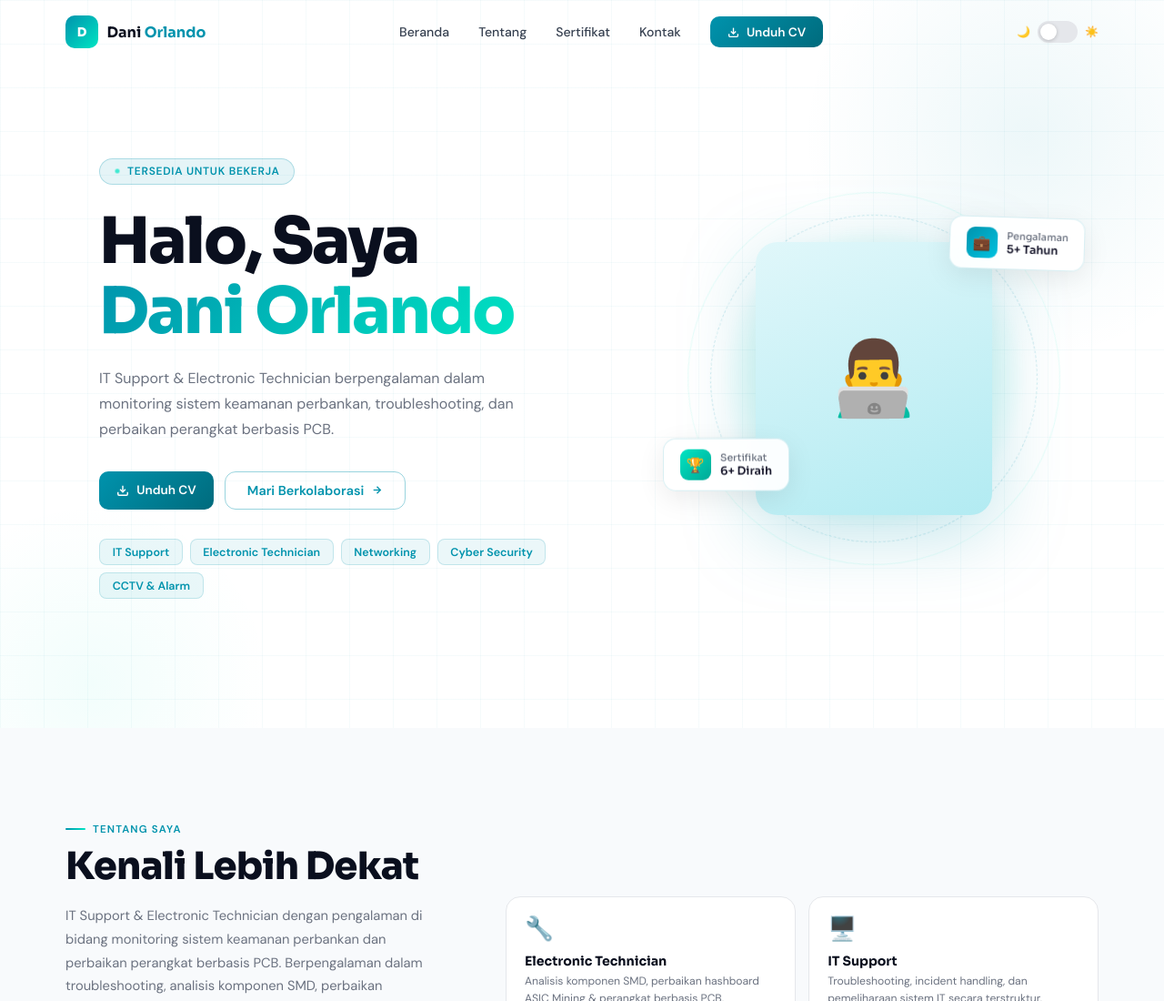
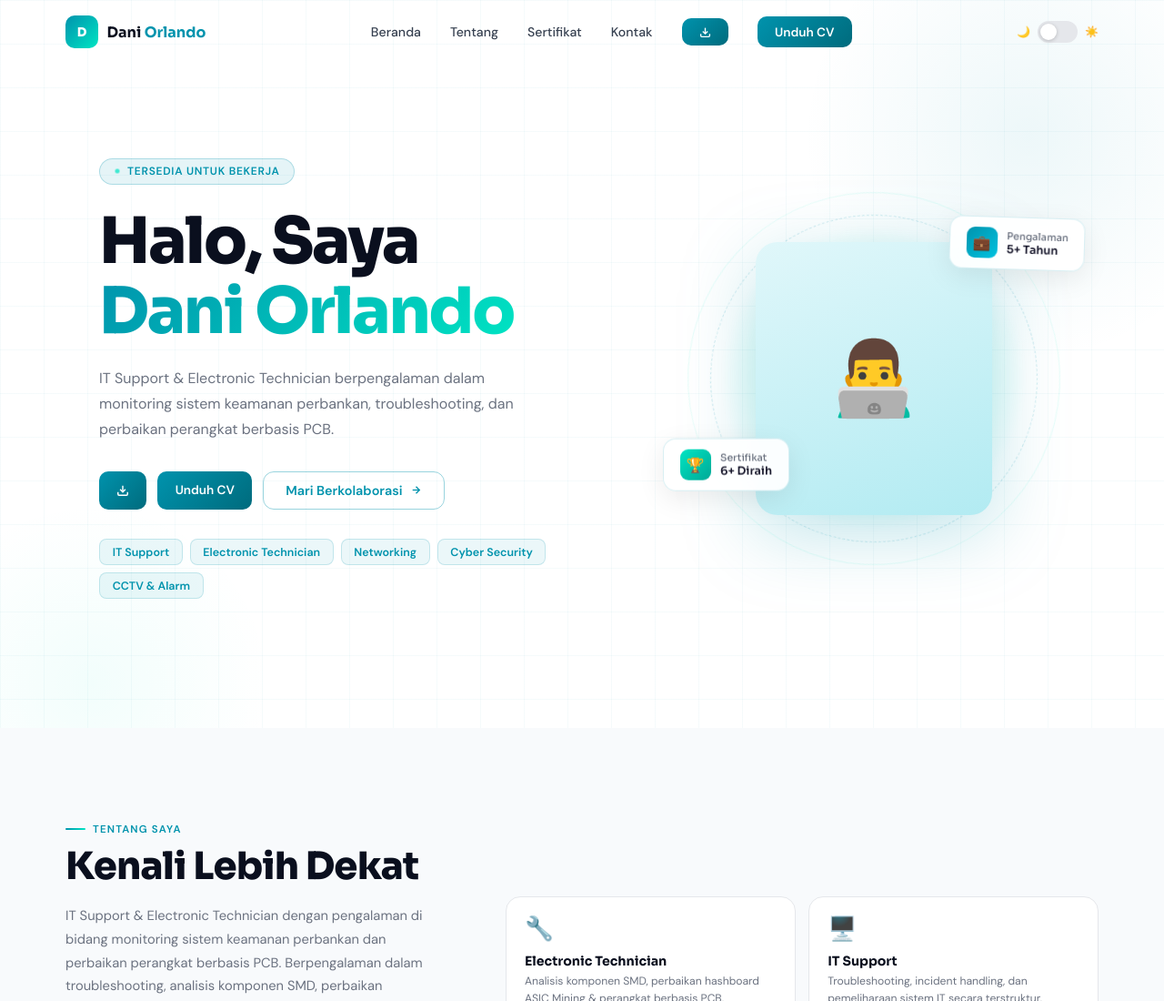
Before and after one commit to DaniOrlando8/daniorlando8.github.io, a website: page index.html in a window 1280 px wide. Shown: the top 1100 px of the page at 91% size. Drawn offline with Linux system fonts and the light colour scheme.

Commit message:
Update index.html

```diff
--- a/index.html
+++ b/index.html
@@ -1267,7 +1267,7 @@
           <a href="#about" class="nav-link">Tentang</a>
           <a href="#blog" class="nav-link">Sertifikat</a>
           <a href="#contact" class="nav-link">Kontak</a>
-          <a href="#" class="btn-primary">
+          <a href="https://wa.me/6285171115183/" class="btn-primary">
             <svg
               width="13"
               height="13"
@@ -1280,7 +1280,13 @@
               <polyline points="7 10 12 15 17 10" />
               <line x1="12" y1="15" x2="12" y2="3" />
             </svg>
-            Unduh CV
+            <a
+              href="https://drive.google.com/file/d/1DuVlI39P0oAi85hA9TSmUI6Sce3hhG6H/view?usp=drive_link"
+              target="_blank"
+              class="btn-primary"
+            >
+              Unduh CV
+            </a>
           </a>
         </nav>
         <div class="toggle-wrap">
@@ -1313,7 +1319,7 @@
               perangkat berbasis PCB.
             </p>
             <div class="hero-btns fu d3">
-              <a href="#" class="btn-primary">
+              <a href="https://wa.me/6285171115183/" class="btn-primary">
                 <svg
                   width="14"
                   height="14"
@@ -1326,7 +1332,13 @@
                   <polyline points="7 10 12 15 17 10" />
                   <line x1="12" y1="15" x2="12" y2="3" />
                 </svg>
-                Unduh CV
+                <a
+                  href="https://drive.google.com/file/d/1DuVlI39P0oAi85hA9TSmUI6Sce3hhG6H/view?usp=drive_link"
+                  target="_blank"
+                  class="btn-primary"
+                >
+                  Unduh CV
+                </a>
               </a>
               <a href="#contact" class="btn-outline">
                 Mari Berkolaborasi
@@ -1418,7 +1430,7 @@
             <div class="social-label">Temukan Saya Di</div>
             <div class="social-row">
               <a
-                href="https://www.instagram.com/daniorlando_8/"
+                href="https://www.instagram.com/daniorlando_70/"
                 target="_blank"
                 class="social-btn"
                 title="Instagram"
@@ -1722,7 +1734,7 @@
               <div class="info-icon">📱</div>
               <div>
                 <div class="info-label">WhatsApp</div>
-                <a href="#" class="info-val">0851-7111-5183</a>
+                <a href="https://wa.me/6285171115183/" class="info-val">0851-7111-5183</a>
               </div>
             </div>
             <div class="info-item">
```
